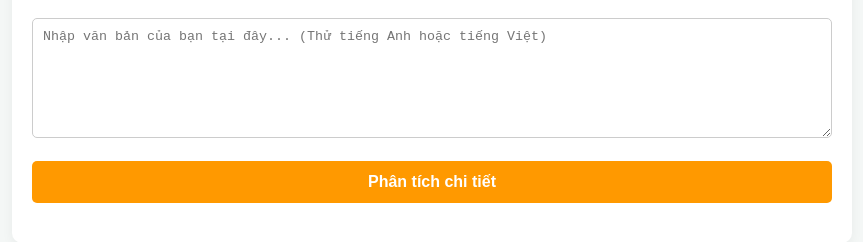
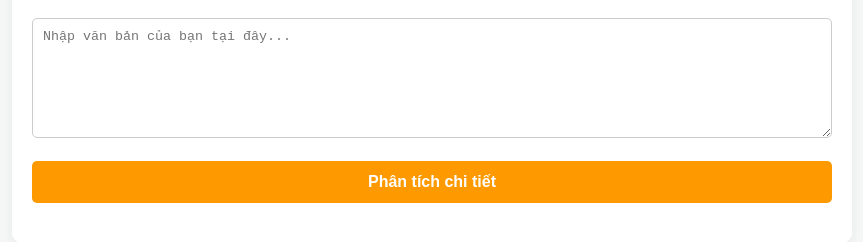
Before and after one commit to vdhhoang06-hub/cloud_aws, a plain HTML site: page index.html in a window 1280 px wide. Shown: the part 126-368 px from the top of the page, without its empty margins (208-1071 px from the left). Drawn offline with Linux system fonts and the light colour scheme.

Commit message:
feat: upgrade html

```diff
--- a/index.html
+++ b/index.html
@@ -10,7 +10,7 @@
     <div class="container">
         <h1>Phân tích Văn bản Nâng cao với AWS Comprehend</h1>
         <form id="sentimentForm">
-            <textarea id="commentInput" placeholder="Nhập văn bản của bạn tại đây... (Thử tiếng Anh hoặc tiếng Việt)" required></textarea>
+            <textarea id="commentInput" placeholder="Nhập văn bản của bạn tại đây..." required></textarea>
             <button type="submit">Phân tích chi tiết</button>
         </form>
 
```
